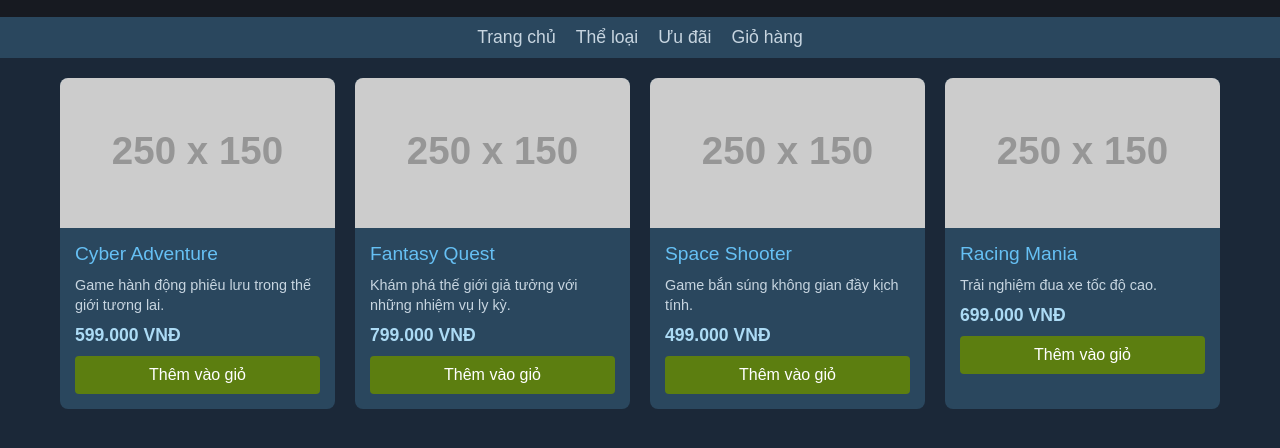
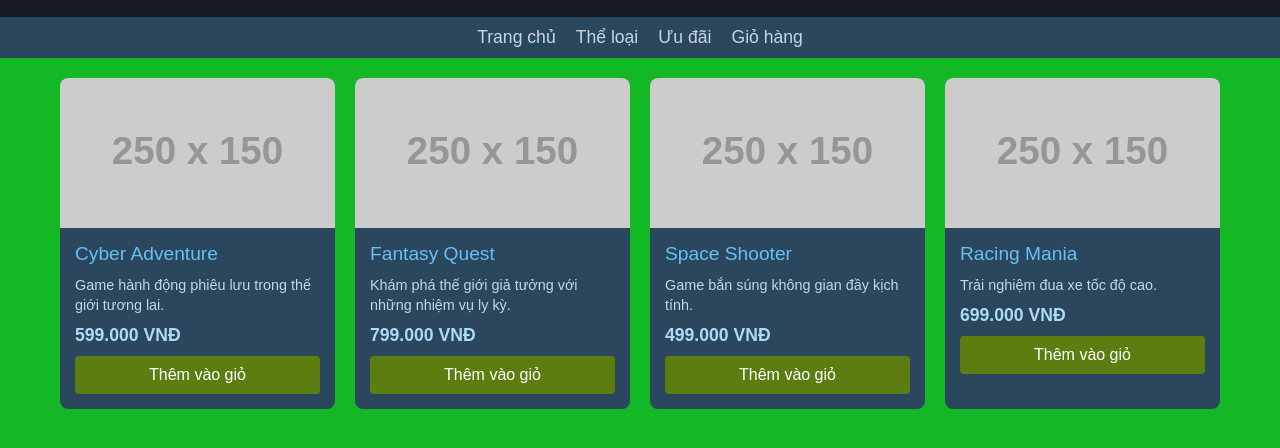
Before and after one commit to tuilathien1/demo, a plain HTML site: page index.html in a window 1280 px wide. Shown: the part 68-516 px from the top of the page. Drawn offline with Linux system fonts and the light colour scheme; placeholder pictures from the web are drawn by us.

Commit message:
web game

```diff
--- a/styles.css
+++ b/styles.css
@@ -6,7 +6,7 @@
 }
 
 body {
-    background-color: #1b2838;
+    background-color: #13b924;
     color: #c7d5e0;
     min-height: 100vh;
 }
```
